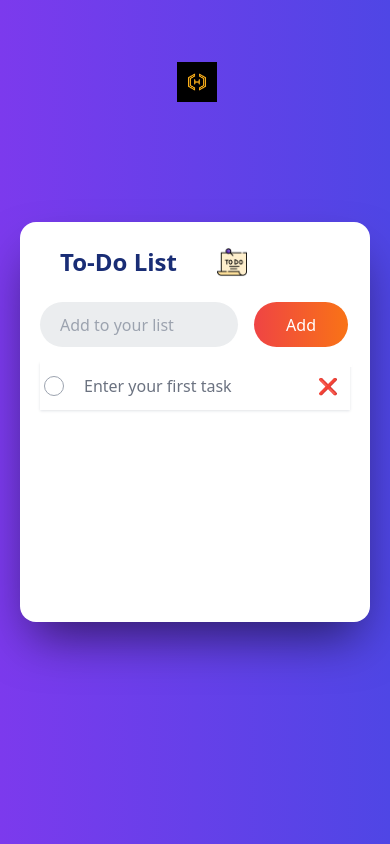
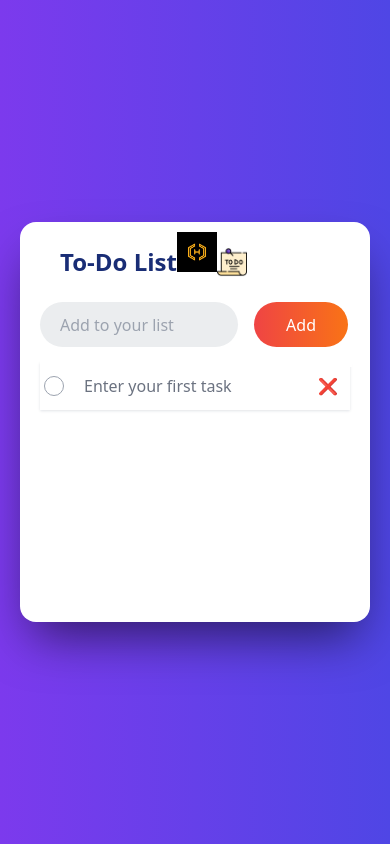
Before and after one commit to HasnainWebWizard/Todo-list, a plain HTML site: page index.html in a window 390 px wide. Drawn offline with nearby package versions, Linux system fonts and the light colour scheme.

Commit message:
Update index.html

```diff
--- a/index.html
+++ b/index.html
@@ -25,7 +25,7 @@
       <section class="absolute bg-[white] w-[80%] md:w-[42%] lg:w-auto lg:h-auto" id="upper">
         <div class="flex items-center mt-5 pl-5 ">
           <h1 class="font-semibold text-2xl text-[#192d75] ">To-Do List</h1>
-          <img src="Logo-H.png" alt="logo" class="w-10 relative -top-[180px] lg:-top-[80px] lg:-left-[530px]">
+          <img src="Logo-H.png" alt="logo" class="w-10 relative -top-[10px] lg:-top-[80px] lg:-left-[530px]">
           <img src="to-do-list.png" alt="" class="w-[30px] ">
         </div>
 
```
